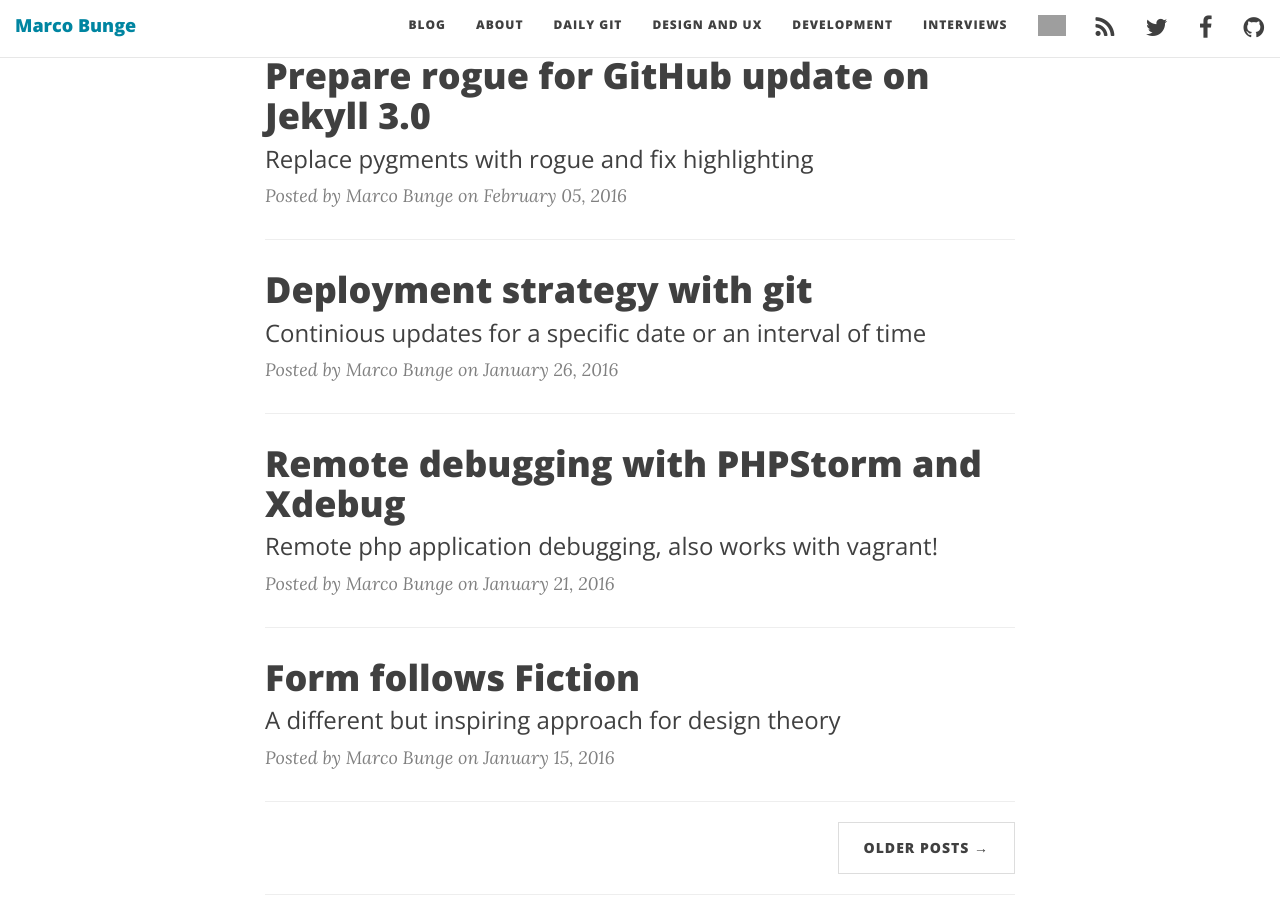
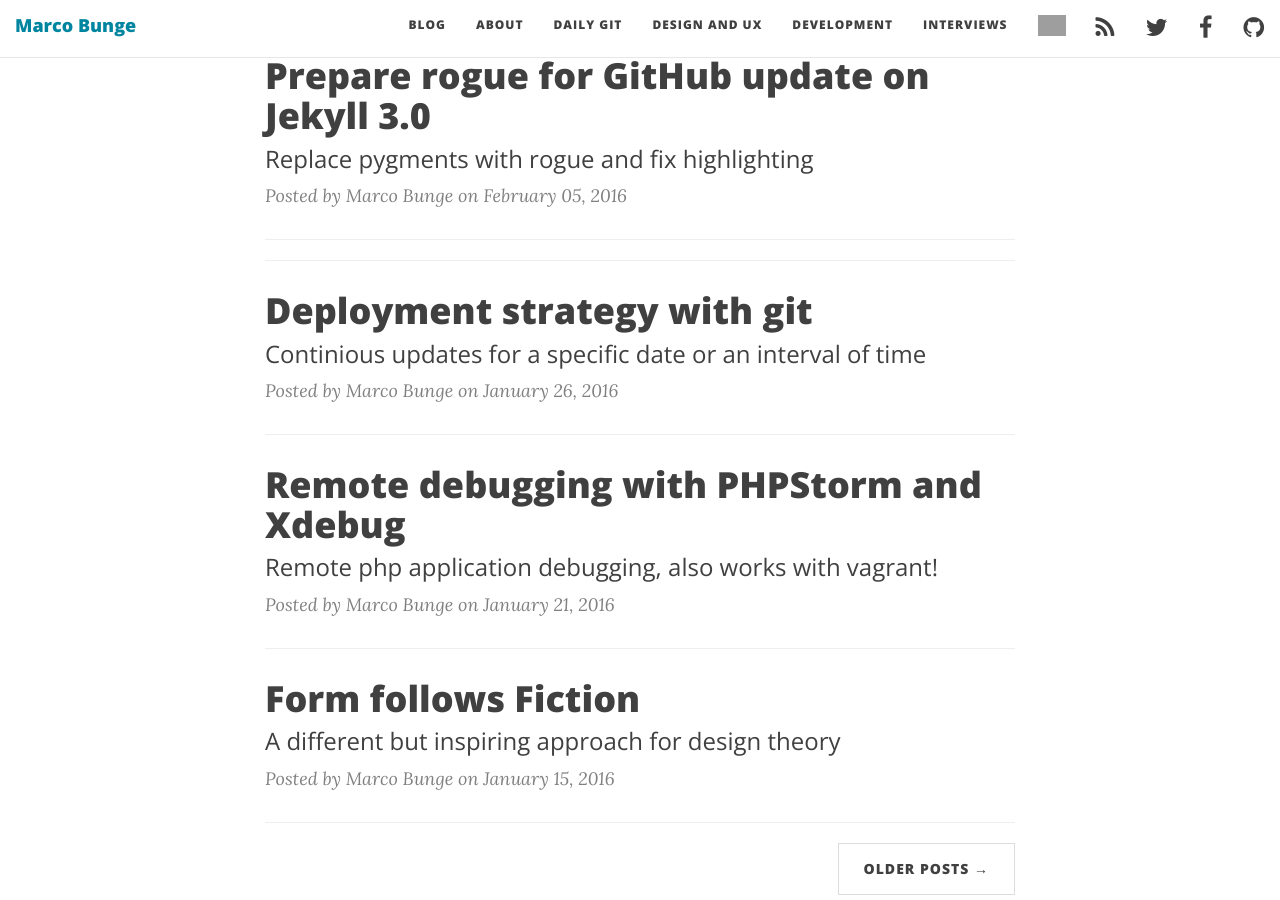
Before and after one commit to mbunge/mbunge.github.io, a Jekyll site: the page built from index.html, in a window 1280 px wide and 900 px high, scrolled down 706 px. Built offline with Jekyll 4.4.1, drawn with Linux system fonts in a browser that asks for light colours; nearby versions of some CDN libraries; the list of posts is cut into pages by our own code; grey boxes are pictures that could not be loaded.

Commit message:
Update index.html

```diff
--- a/index.html
+++ b/index.html
@@ -2,16 +2,6 @@
 layout: page
 description: "Codeninja, Webworker, Guitarplayer"
 ---
-<script async src="//pagead2.googlesyndication.com/pagead/js/adsbygoogle.js"></script>
-<!-- Application development -->
-<ins class="adsbygoogle"
-     style="display:block"
-     data-ad-client="ca-pub-7751167265610240"
-     data-ad-slot="1288512011"
-     data-ad-format="auto"></ins>
-<script>
-(adsbygoogle = window.adsbygoogle || []).push({});
-</script>
 <div itemscope itemtype="http://schema.org/Blog">
 {% for post in paginator.posts %}
 <div class="post-preview" itemscope itemtype="http://schema.org/BlogPosting">
@@ -28,6 +18,21 @@
     <span class="hide"><img itemprop="image" src="{{ site.baseurl }}/{% if post.header-img %}{{ post.header-img }}{% else %}{{ site.header-img }}{% endif %}" alt="{{ post.title }}"></span>
 </div>
 <hr>
+{% if forloop.index == 2%}
+<div class="post-preview">
+     <script async src="//pagead2.googlesyndication.com/pagead/js/adsbygoogle.js"></script>
+     <!-- Application development -->
+     <ins class="adsbygoogle"
+          style="display:block"
+          data-ad-client="ca-pub-7751167265610240"
+          data-ad-slot="1288512011"
+          data-ad-format="auto"></ins>
+     <script>
+     (adsbygoogle = window.adsbygoogle || []).push({});
+     </script>
+</div>
+<hr>
+{% endif %}
 {% endfor %}
 </div>
 <!-- Pager -->
```
